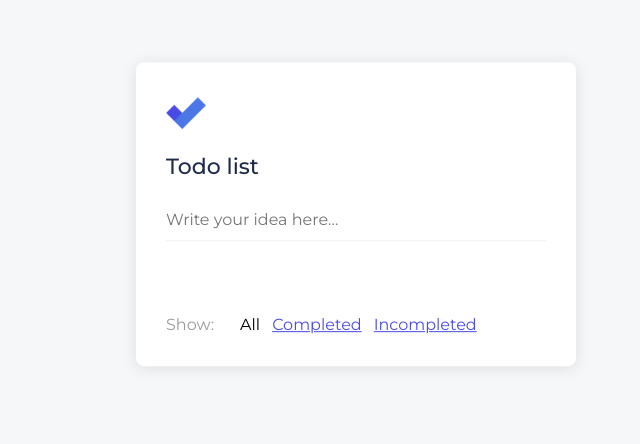
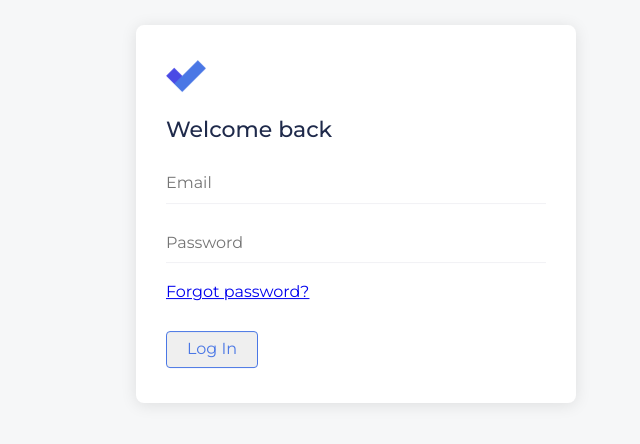
Before and after one commit to tamas-pap/react-todo-app, a React (Create React App) app: page /account/login in a window 1280 px wide. Shown: the part 186-630 px from the top of the page, without its empty margins (284-924 px from the left). Built offline with nearby package versions, Linux system fonts and the light colour scheme.

Commit message:
implement LoginForm and LoginPage

```diff
--- a/package.json
+++ b/package.json
@@ -4,6 +4,7 @@
   "private": true,
   "dependencies": {
     "axios": "^0.18.0",
+    "formik": "^1.5.1",
     "humps": "^2.0.1",
     "immer": "^1.11.0",
     "js-cookie": "^2.2.0",
@@ -14,6 +15,7 @@
     "react": "^16.7.0",
     "react-dom": "^16.7.0",
     "react-redux": "^6.0.0",
+    "react-router-dom": "^4.3.1",
     "react-scripts": "2.1.1",
     "redux": "^4.0.1",
     "redux-thunk": "^2.3.0",
--- /dev/null
+++ b/src/account/components/forms/LoginForm.js
@@ -0,0 +1,25 @@
+import React from 'react';
+import { Link } from 'react-router-dom';
+import { Field } from 'formik';
+import PropTypes from 'prop-types';
+
+import { FormInput } from '../../../core/components';
+import { Button, ButtonSet } from '../../../core/components/styled';
+
+const LoginForm = ({ isSubmitting, handleSubmit }) => (
+  <form onSubmit={handleSubmit}>
+    <Field name="email" placeholder="Email" component={FormInput} />
+    <Field name="password" placeholder="Password" type="password" component={FormInput} />
+    <Link to="/account/forgot-password">Forgot password?</Link>
+
+    <ButtonSet>
+      <Button type="submit">{isSubmitting ? 'Logging...' : 'Log In'}</Button>
+    </ButtonSet>
+  </form>
+);
+
+LoginForm.propTypes = {
+  handleSubmit: PropTypes.func.isRequired,
+};
+
+export default LoginForm;
--- /dev/null
+++ b/src/account/components/forms/index.js
@@ -0,0 +1 @@
+export { default as LoginForm } from './LoginForm';
--- /dev/null
+++ b/src/account/components/pages/LoginPage.js
@@ -0,0 +1,28 @@
+import React, { Component } from 'react';
+import PropTypes from 'prop-types';
+import { Formik } from 'formik';
+
+import { Page, PageTitle, PageLogo } from '../../../common/components/styled';
+
+import { LoginForm } from '../forms';
+
+class LoginPage extends Component {
+  static propTypes = {};
+
+  handleSubmit = ({ email, password }) => {
+    console.log('email', email);
+    console.log('password', password);
+  };
+
+  render() {
+    return (
+      <Page>
+        <PageLogo />
+        <PageTitle>Welcome back</PageTitle>
+        <Formik onSubmit={this.handleSubmit} render={LoginForm} />
+      </Page>
+    );
+  }
+}
+
+export default LoginPage;
--- /dev/null
+++ b/src/account/components/pages/index.js
@@ -0,0 +1 @@
+export { default as LoginPage } from './LoginPage';
--- a/src/account/ducks/login.js
+++ b/src/account/ducks/login.js
@@ -12,7 +12,7 @@ const INITIAL_STATE = {
   isLoginFailed: false,
 };
 
-export const loginReducer = (state = INITIAL_STATE, action) => {
+export const reducer = (state = INITIAL_STATE, action) => {
   switch (action.type) {
     case START_LOGIN:
       return { ...state, isLoggingIn: true, isLoginFailed: false };
--- /dev/null
+++ b/src/core/components/index.js
@@ -0,0 +1 @@
+export { default as FormInput } from './FormInput'
--- /dev/null
+++ b/src/core/components/styled/ButtonSet.js
@@ -0,0 +1,7 @@
+import styled, { css } from 'styled-components';
+
+const ButtonSet = styled.div`
+  margin-top: 30px;
+`;
+
+export default ButtonSet;
--- a/src/core/components/styled/index.js
+++ b/src/core/components/styled/index.js
@@ -1,5 +1,6 @@
 export { default as GlobalStyle } from './GlobalStyle';
 export { default as Button } from './Button';
+export { default as ButtonSet } from './ButtonSet';
 export { default as Checkbox } from './Checkbox';
 export { default as FormInput } from './FormInput';
 export { default as FormGroup } from './FormGroup';
--- a/src/index.js
+++ b/src/index.js
@@ -1,19 +1,25 @@
 import React from 'react';
 import ReactDOM from 'react-dom';
+import { BrowserRouter as Router, Route, Switch } from 'react-router-dom';
 import { Normalize } from 'styled-normalize';
 import { ThemeProvider } from 'styled-components';
 import { Provider } from 'react-redux';
 import { THEME } from './common/constants';
-import { TodoList } from './todos/components';
 import { GlobalStyle } from './core/components/styled';
 import store from './store';
+
+import { LoginPage } from './account/components/pages';
 
 const App = () => (
   <ThemeProvider theme={THEME}>
     <Provider store={store}>
       <Normalize />
       <GlobalStyle />
-      <TodoList />
+      <Router>
+        <Switch>
+          <Route path="/account/login" component={LoginPage} />
+        </Switch>
+      </Router>
     </Provider>
   </ThemeProvider>
 );
```
Also changed, not shown: src/account/ducks/index.js (+8 -1 lines), 1 other file (tests, documents, lock files or other folders).
